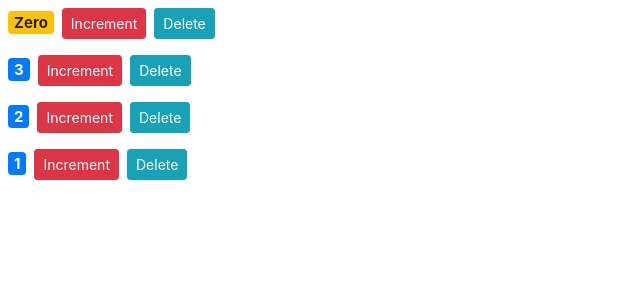
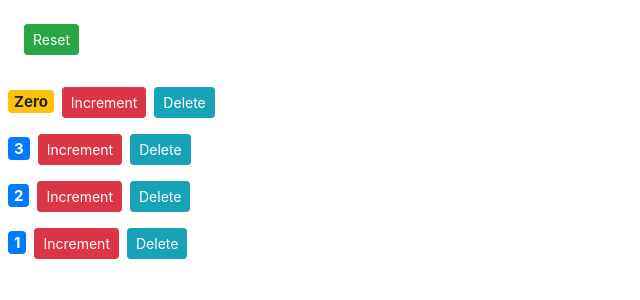
Before and after one commit to priyansh18/React-Crash, a React (Create React App) app in the folder react-app/: page / in a window 1280 px wide. Shown: the top 300 px of the page, without its empty margins (0-640 px from the left). Built offline with nearby package versions, Linux system fonts and the light colour scheme.

Commit message:
Single source of truth

```diff
--- a/react-app/src/components/counters.jsx
+++ b/react-app/src/components/counters.jsx
@@ -17,9 +17,23 @@ class Counters extends Component {
     this.setState({ counters });
   };
 
+  handleReset = () => {
+    const counters = this.state.counters.map((c) => {
+      c.value = 0;
+      return c;
+    });
+    this.setState({ counters });
+  };
+
   render() {
     return (
       <div>
+        <button
+          onClick={this.handleReset}
+          className="btn btn-success btn-sm m-4"
+        >
+          Reset
+        </button>
         {this.state.counters.map((counter) => (
           <Counter
             key={counter.id}
```
